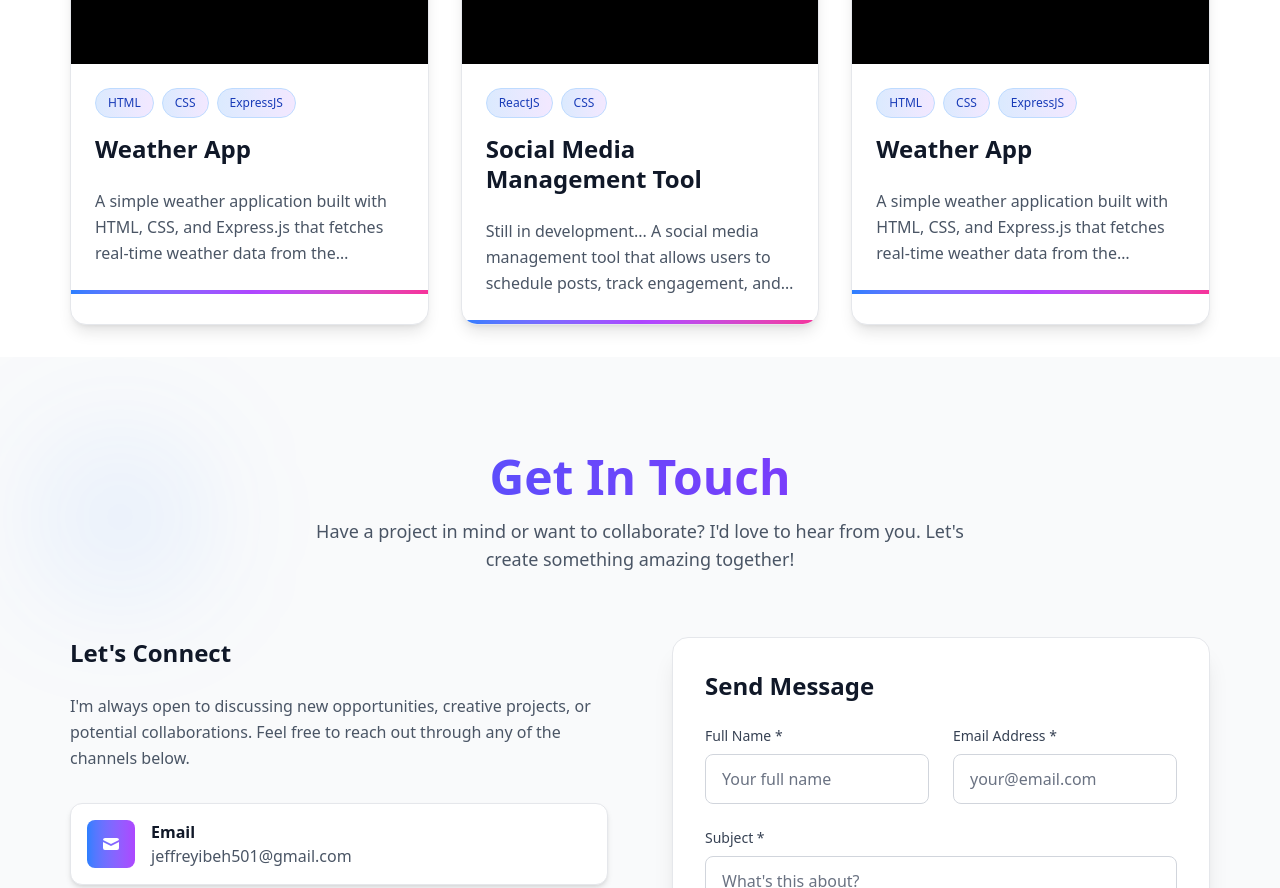
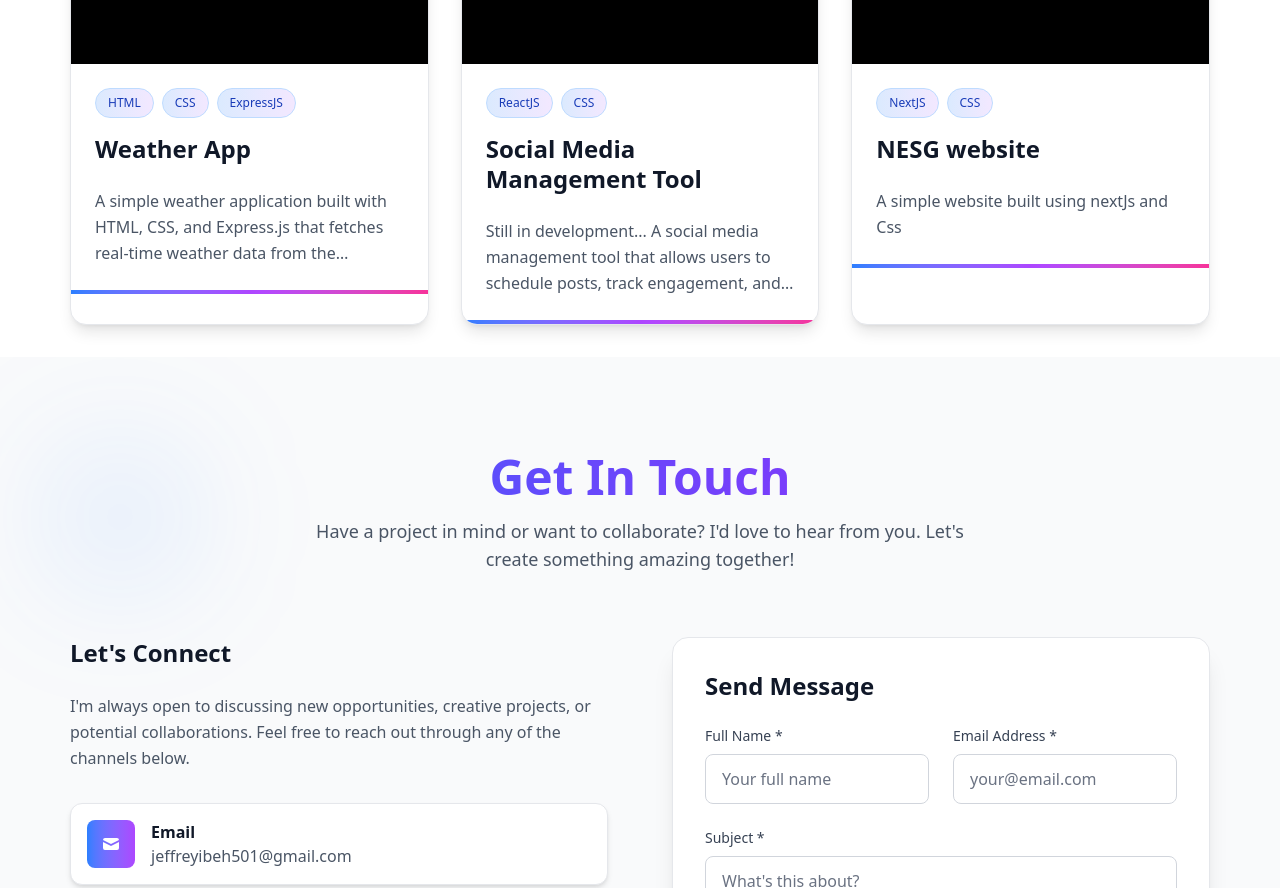
Before and after one commit to TheJeff01/next-portfolio, a Next.js app: page / in a window 1280 px wide. Shown: the part 3260-4148 px from the top of the page. Built offline with nearby package versions, Linux system fonts and the light colour scheme.

Commit message:
I added the NESG landing page i built

```diff
--- a/src/components/MyDevProjects.jsx
+++ b/src/components/MyDevProjects.jsx
@@ -28,10 +28,10 @@ const projects = [
   },
   {
     thumbnail: Images.weather,
-    techstack: "HTML CSS ExpressJS",
-    heading: "Weather App",
-    text: "A simple weather application built with HTML, CSS, and Express.js that fetches real-time weather data from the OpenWeatherMap API based on user input. It showcases my ability to work with APIs, handle user requests, and dynamically display external data.",
-    link: "https://weather-project-production-a76b.up.railway.app/",
+    techstack: "NextJS CSS",
+    heading: "NESG website",
+    text: "A simple website built using nextJs and Css",
+    link: "http://academy.nesgroup.org/",
   },
 
 ];
```
